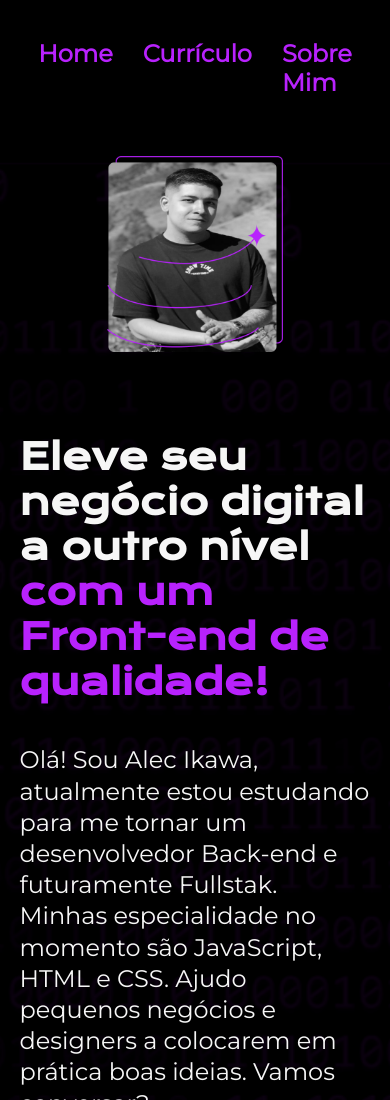
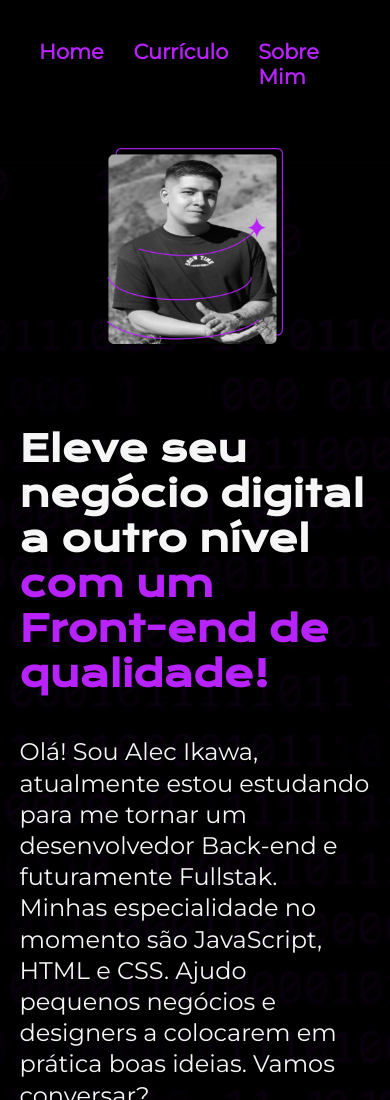
Before and after one commit to alecikawa/portifolio, a plain HTML site: page index.html in a window 390 px wide. Shown: the top 1100 px of the page. Drawn offline with nearby package versions, Linux system fonts and the light colour scheme.

Commit message:
ajust menu

```diff
--- a/styles/style.css
+++ b/styles/style.css
@@ -220,6 +220,10 @@ body::before {
         gap: 30px;
     }
 
+    .cabecalho__menu__link {
+        font-size: 1.30rem;
+    }
+
     .apresentacao__links__subtitulo {
         text-align: center;
     }
```
